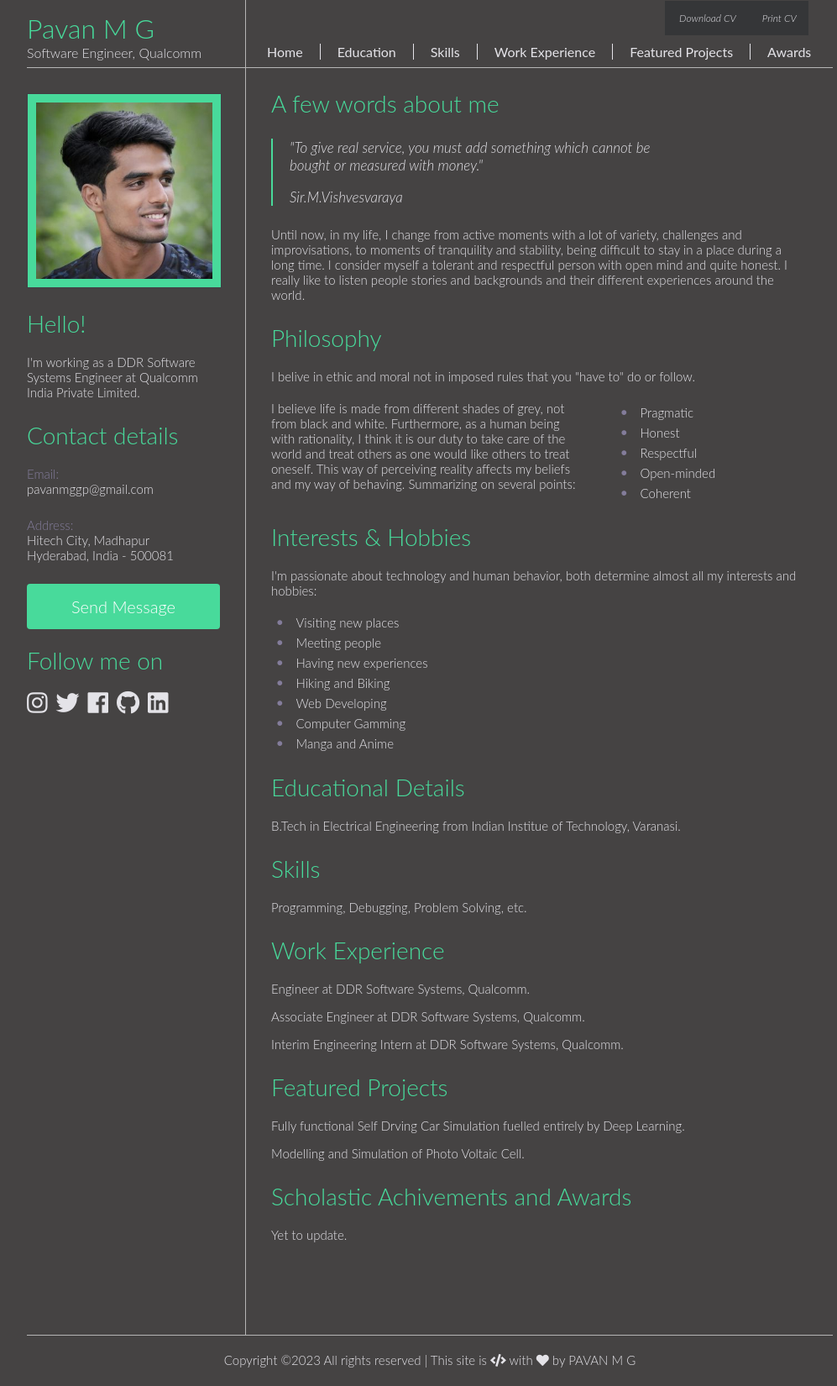
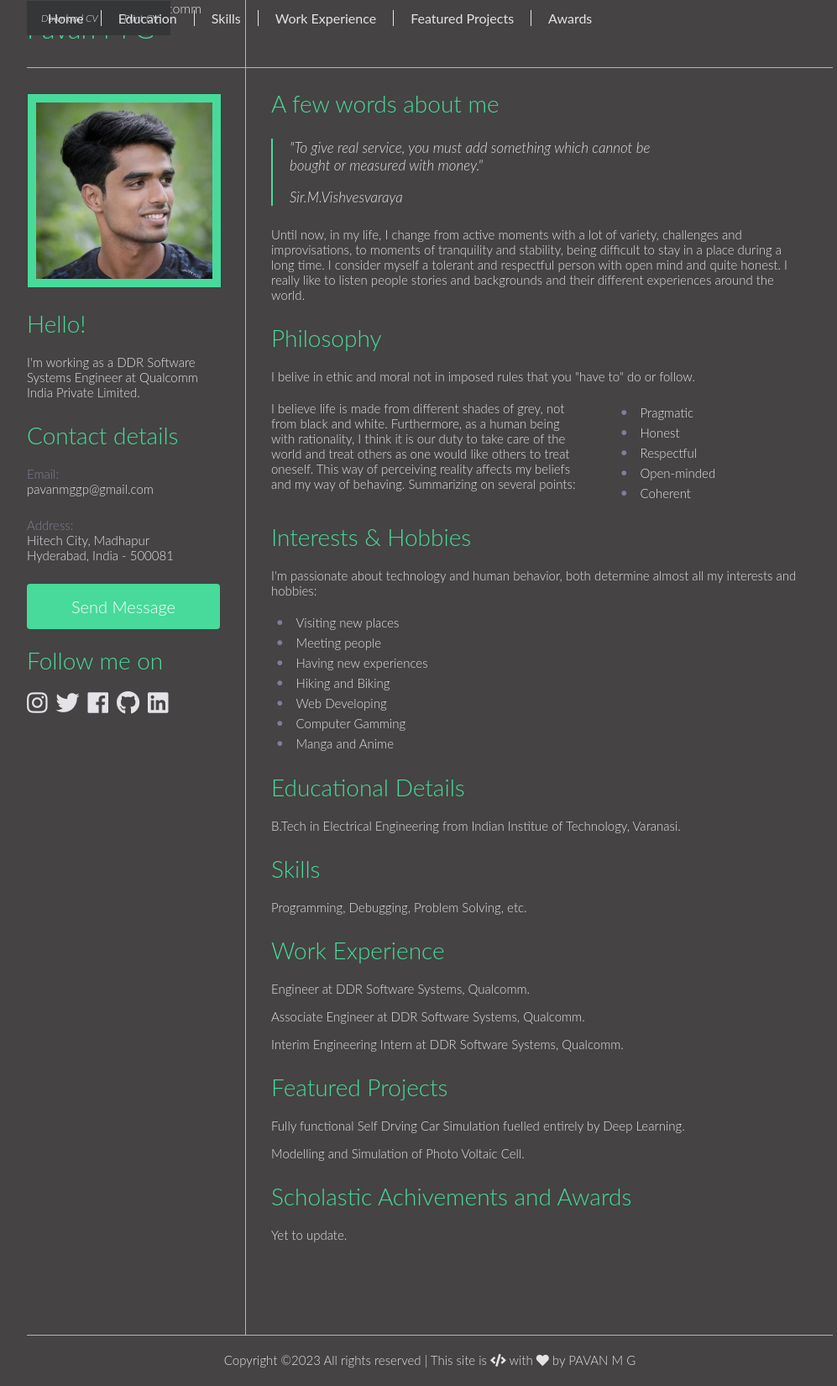
Before and after one commit to pavan-mg/pavan-mg.github.io, a Jekyll site: the page built from index.html, in a window 1280 px wide. Shown: the whole page at 84% size, without its empty margins (128-1125 px from the left). Built offline with Jekyll 4.4.1, drawn with Linux system fonts in a browser that asks for light colours.

Commit message:
Update main.css

```diff
--- a/css/main.css
+++ b/css/main.css
@@ -127,17 +127,22 @@ ul {
 	#header {
 		height: 80px;
 		border-bottom: 1px solid #b5b5b5;
+		background: rgb(69, 67, 67);
 	}
 		.header_logotype_container {
 			width: 260px;
 			height: 80px;
 			border-right: 1px solid #b5b5b5;
 			float: left;
+			position: fixed;
+			top: 0;
 		}
 		.header_menu_container {
 			height: 80px;
 			width: 699px;
 			float: left;
+			position: fixed;
+			top: 0;
 		}
 			.header_menu_container a {
 				font-family: 'Lato', Helvetica, sans-serif;
@@ -163,7 +168,8 @@ ul {
 .logotype_name{
 	margin: 14px 0 0;
 	font-size: 32px;
-	position: sticky;
+	position: fixed;
+	top: 0;
 }
 .logotype_occupation{
 	margin-top: 0px;
@@ -171,14 +177,16 @@ ul {
 	font-size: 16px;
 	letter-spacing: 0px;
 	padding-left: 0px;
-	position: sticky;
+	position: fixed;
+	top: 0;
 }
 
 .download_print_buttons {
 	width: 200px;
 	height: 40px;
 	float: right;
-	position: sticky;
+	position: fixed;
+	top: 0;
 }
 	.download_print_buttons a {
 		text-decoration: none;
@@ -210,7 +218,8 @@ ul {
 	width: 699px;
 	margin-top: 12px;
 	margin-left: 5px;
-	position: sticky;
+	position: fixed;
+	top: 0;
 }
 	.header_menu a{
 		text-decoration: none;
```
